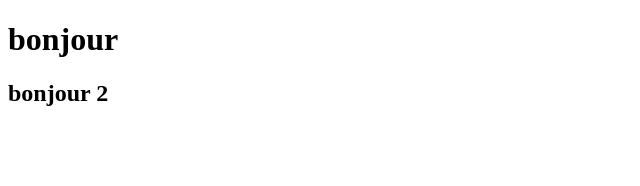
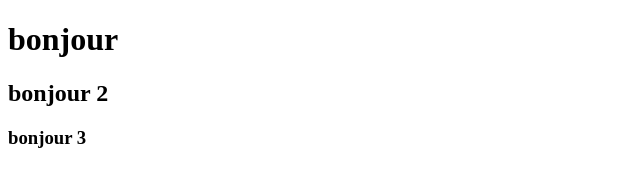
Before and after one commit to mekouar1999/sixdecembre, a plain HTML site: page index.html in a window 1280 px wide. Shown: the whole page, without its empty margins (0-640 px from the left). Drawn offline with Linux system fonts and the light colour scheme.

Commit message:
modif index html

```diff
--- a/index.html
+++ b/index.html
@@ -9,5 +9,6 @@
 
     <h1>bonjour</h1>
     <h2>bonjour 2</h2>
+    <h3>bonjour 3</h3>
 </body>
 </html>
```
